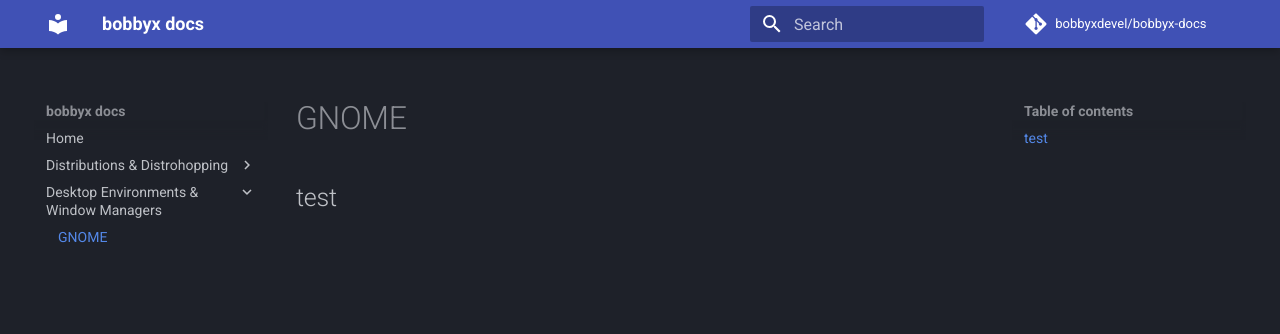
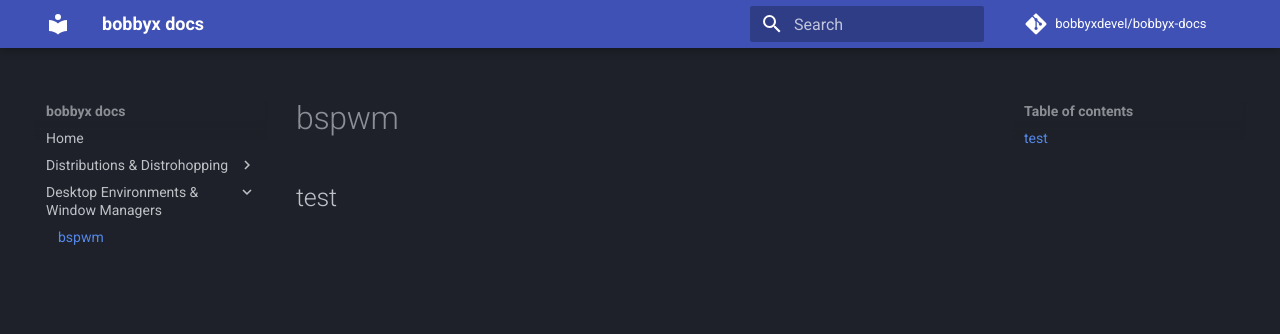
Before and after one commit to bobbyxdevel/bobbyx-docs, an MkDocs documentation site: the page built from docs/desktop_environments/bspwm.md, in a window 1280 px wide. Shown: the top 334 px of the page. Built offline with MkDocs 1.6.1 and Material for MkDocs 9.7.7, drawn with Linux system fonts in a browser that asks for light colours; comment, search, counter and statistics services are not loaded; part of the change alters nothing that is shown.

Commit message:
Update mkdocs.yml

```diff
--- a/mkdocs.yml
+++ b/mkdocs.yml
@@ -18,7 +18,7 @@ nav:
 #        - Bash: scripting_automation/bash.md
 #        - Python: scripting_automation/python.md
     - Desktop Environments & Window Managers:
-        - GNOME: desktop_environments/bspwm.md
+        - bspwm: desktop_environments/bspwm.md
 #    - Kernel & Drivers: kernel_drivers.md
 #    - Networking: networking.md
 #    - Security & Hardening: security_hardening.md
```
